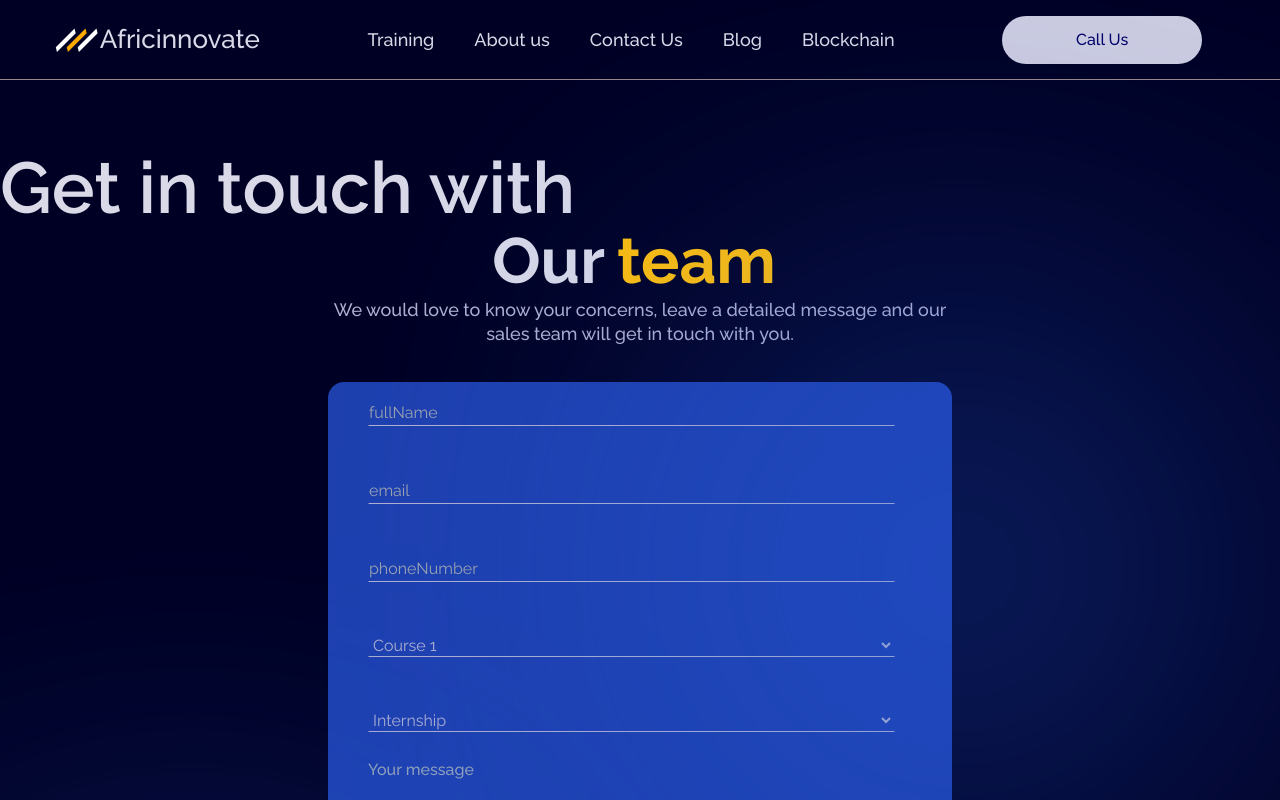
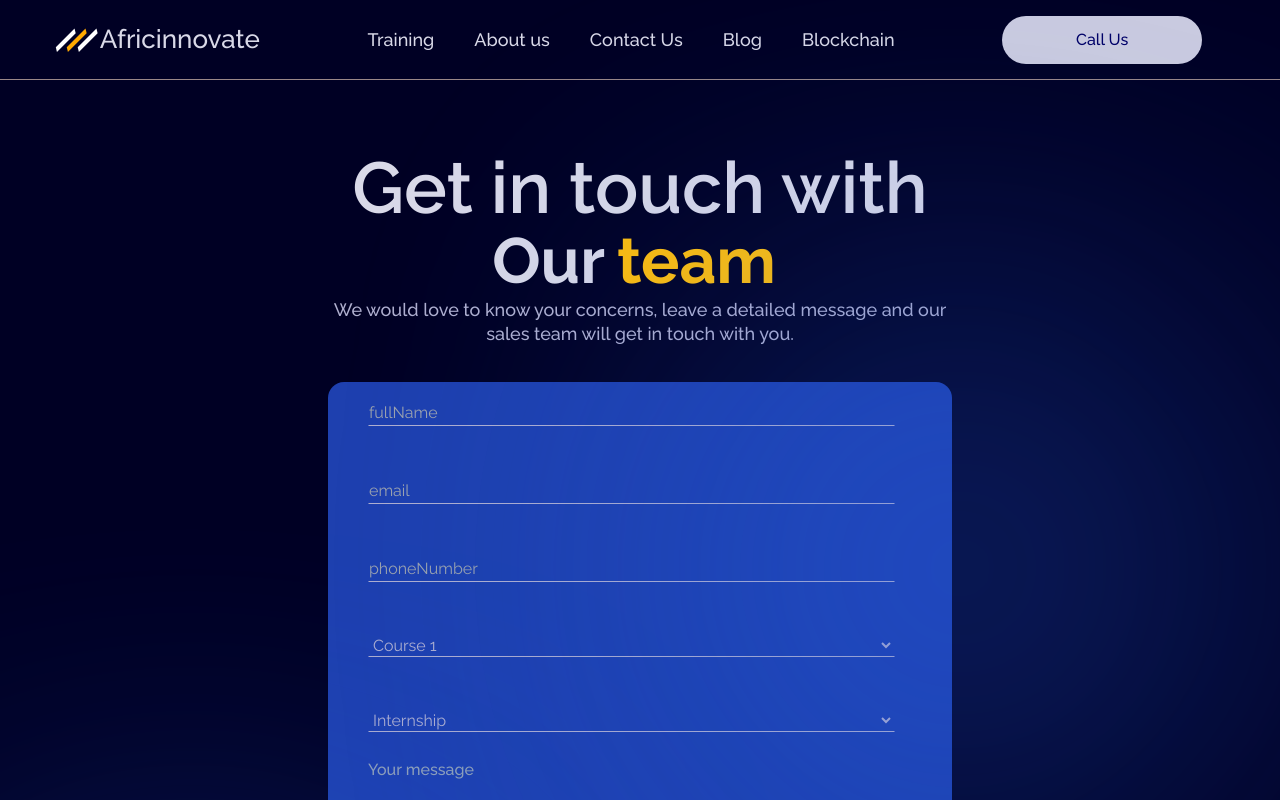
Before and after one commit to africinnovate/africinnovate-website, a Next.js app: page /contactus in a window 1280 px wide. Shown: the top 800 px of the page. Built offline with nearby package versions, Linux system fonts and the light colour scheme.

Commit message:
fix text color issue

```diff
--- a/app/contactus/page.tsx
+++ b/app/contactus/page.tsx
@@ -5,10 +5,7 @@ import FormComponent from '@/components/FormComponent'
 const ContactUs = () => {
   return (
     <div className=" flex flex-col items-center justify-center">
-      <div
-        className="flex w-full items-center justify-center flex-col  mt-[72px]"
-        data-aos="fade-up"
-      >
+      <div className="flex w-full items-center justify-center text-center flex-col mt-[72px]" data-aos="zoom-in" >
         <div className="w-full text-centertext-[#d9d9e8] text-7xl font-semibold font-sans  max-md:text-[2rem] max-md:leading-normal">
           Get in touch with
         </div>
--- a/pages/index.tsx
+++ b/pages/index.tsx
@@ -11,13 +11,13 @@ interface BlogPageProps {
 
 const Home = ({ data }: BlogPageProps) => {
   return (
-    <>
+    <div className="text-app-text-color">
       <Hero />
       <AboutSection />
       <div className="mt-20">
         <BlogLayout title="Our Blog" data={data} />
       </div>
-    </>
+    </div>
   )
 }
 
```
